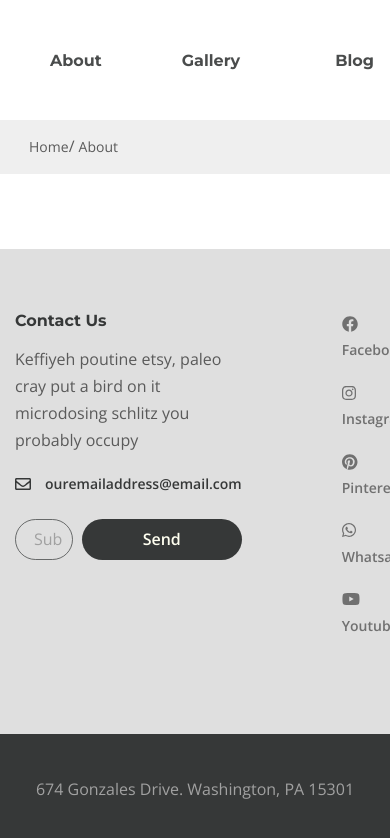
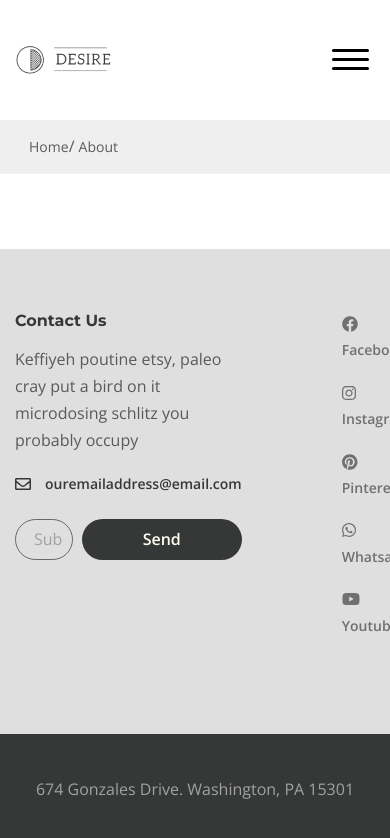
Before and after one commit to zebpaa/desire, a plain HTML site: page app/page.html in a window 390 px wide. Shown: the top 838 px of the page. Drawn offline with nearby package versions, Linux system fonts and the light colour scheme.

Commit message:
adaptive for header is ready

```diff
--- a/app/js/main.js
+++ b/app/js/main.js
@@ -4,6 +4,10 @@ $(function () {
   });
   $(".rightside-menu__close").on("click", function () {
     $(".rightside-menu").addClass("rightside-menu--close");
+  });
+
+  $(".header__btn-menu").on("click", function () {
+    $(".menu").toggleClass("menu--open");
   });
 
   $(".top__slider").slick({
--- a/app/page.html
+++ b/app/page.html
@@ -41,6 +41,11 @@
                 </li>
               </ul>
             </nav>
+            <button class="header__btn-menu">
+              <span></span>
+              <span></span>
+              <span></span>
+            </button>
             <button class="header__btn">
               <img src="images/icon_menu.svg" alt="icon menu" />
             </button>
@@ -58,7 +63,11 @@
                   actually squid. Slow-carb everyday carry +1 art party
                   microdosing, put a bird on it brooklyn
                 </p>
-                <img class="rightside-menu__images" src="images/rightside-img.jpg" alt="rightside-img">
+                <img
+                  class="rightside-menu__images"
+                  src="images/rightside-img.jpg"
+                  alt="rightside-img"
+                />
               </div>
             </div>
           </div>
@@ -90,9 +99,7 @@
                   Keffiyeh poutine etsy, paleo cray put a bird on it microdosing
                   schlitz you probably occupy
                 </p>
-                <a
-                  class="info-email"
-                  href="mailto:ouremailaddress@email.com"
+                <a class="info-email" href="mailto:ouremailaddress@email.com"
                   >ouremailaddress@email.com</a
                 >
                 <form class="footer__form">
--- /dev/null
+++ b/app/scss/_media.scss
@@ -0,0 +1,72 @@
+@media (max-width: 768px) {
+  .header {
+    &__btn {
+      display: none;
+    }
+  }
+  .menu {
+    &__list-item {
+      padding-left: 0;
+      & + .menu__list-item {
+        padding-right: 0;
+      }
+    }
+  }
+  .logo {
+    margin: 0;
+  }
+}
+
+@media (max-width: 540px) {
+  .logo {
+    order: -1;
+    position: relative;
+    z-index: 12;
+  }
+  .header {
+    &__inner {
+      flex-wrap: wrap;
+      padding-top: 42px;
+    }
+    &__btn-menu {
+      position: relative;
+      z-index: 12;
+      display: block;
+      background-color: transparent;
+      border: none;
+      cursor: pointer;
+      order: -1;
+      span {
+        background-color: #000;
+        width: 37px;
+        height: 3px;
+        border-radius: 4px;
+        display: block;
+        margin: 6px 0;
+      }
+    }
+  }
+  .menu {
+    padding-right: 0;
+    width: 100%;
+    background-color: #fff;
+    position: relative;
+    z-index: 11;
+    text-align: center;
+    transform: translateY(-350px);
+    transition: all 0.5s;
+    &--open {
+      transform: translateY(30px);
+    }
+    &__list {
+      display: block;
+    }
+    &__list-item {
+      padding-right: 0;
+    }
+    &__list-link {
+      display: block;
+      padding: 15px 0;
+    }
+  }
+}
--- a/app/scss/style.scss
+++ b/app/scss/style.scss
@@ -16,6 +16,9 @@
     border: none;
     padding: 0;
     cursor: pointer;
+  }
+  &__btn-menu{
+    display: none;
   }
 }
 
@@ -1231,3 +1234,5 @@
     cursor: pointer;
   }
 }
+
+@import 'media';
```
Also changed, not shown: app/css/style.min.css, app/js/main.min.js.
